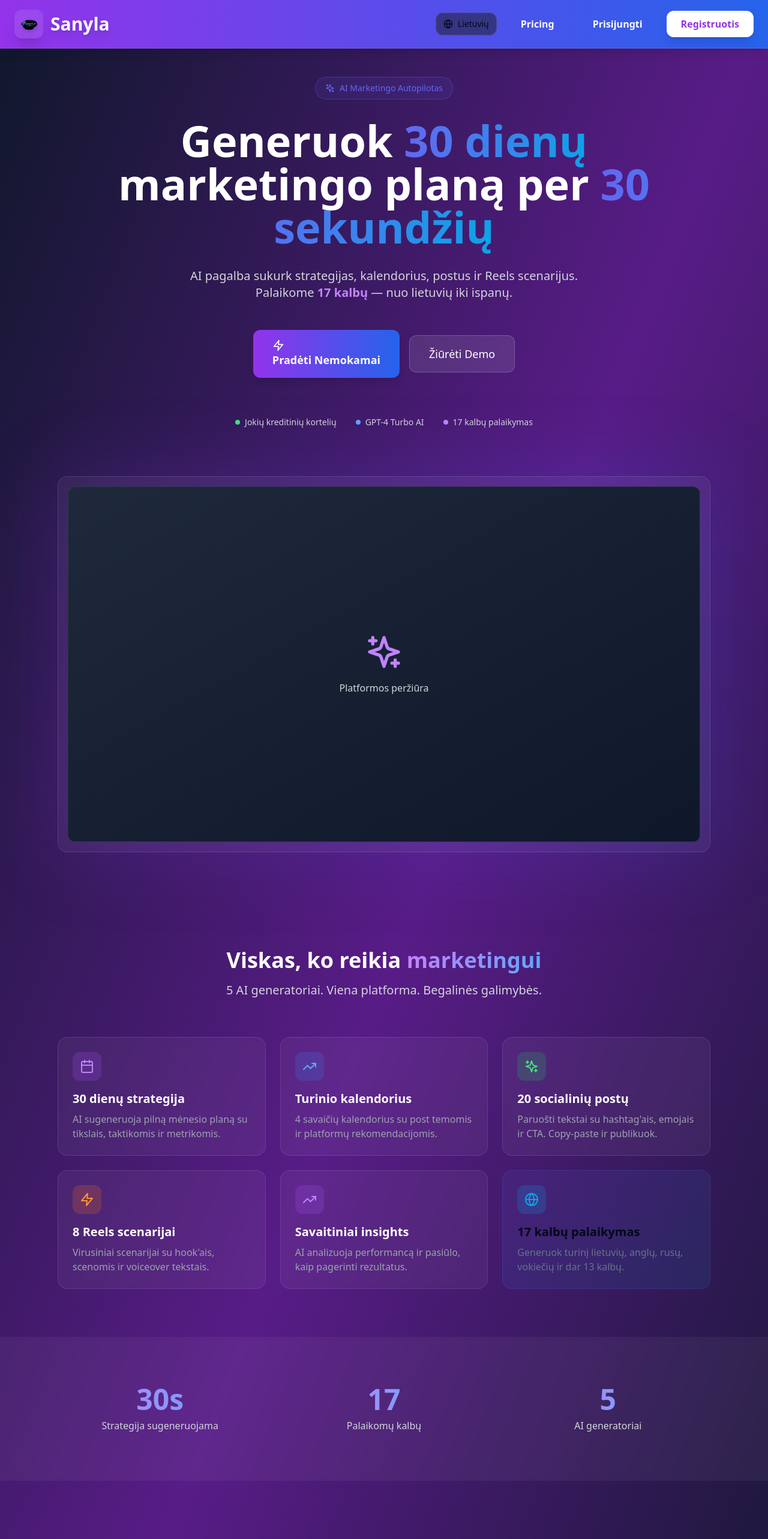
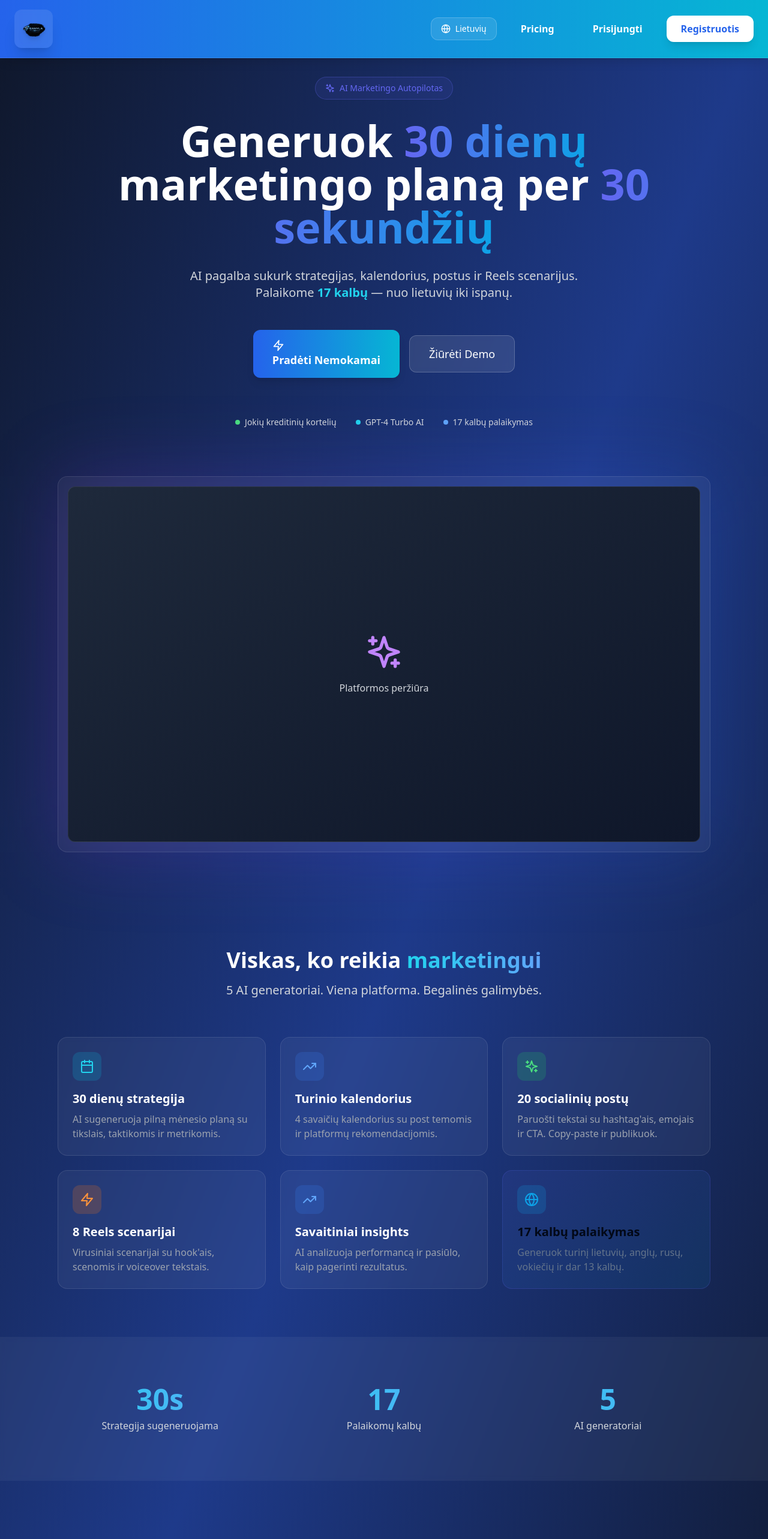
Before and after one commit to valancikas-dot/Sanyla, a Next.js app in the folder apps/web/: page / in a window 1280 px wide. Shown: the top 2566 px of the page at 60% size. Built offline with nearby package versions, Linux system fonts and the light colour scheme.

Commit message:
UI: Logo bigger, remove text, fix colors (purple→cyan/blue), fix language dropdown

```diff
--- a/apps/web/src/app/page.tsx
+++ b/apps/web/src/app/page.tsx
@@ -9,23 +9,23 @@ import { useLanguage } from '@/lib/i18n/LanguageContext';
 export default function HomePage() {
   const { t } = useLanguage();
   return (
-    <div className="min-h-screen bg-gradient-to-br from-slate-900 via-purple-900 to-slate-900">
+    <div className="min-h-screen bg-gradient-to-br from-slate-900 via-blue-900 to-slate-900">
       {/* Navigation */}
-      <nav className="fixed top-0 left-0 right-0 z-50 bg-gradient-to-r from-purple-600 to-blue-600 backdrop-blur-xl border-b border-white/10 shadow-lg">
+      <nav className="fixed top-0 left-0 right-0 z-50 bg-gradient-to-r from-blue-600 to-cyan-500 backdrop-blur-xl border-b border-white/10 shadow-lg">
         <div className="container mx-auto px-6 py-4">
           <div className="flex items-center justify-between">
-            <div className="flex items-center gap-3">
-              <div className="w-12 h-12 rounded-xl flex items-center justify-center overflow-hidden bg-white/10 backdrop-blur-sm p-1.5 shadow-xl">
+            {/* LogoOnly - Bigger */}
+            <Link href="/" className="flex items-center">
+              <div className="w-16 h-16 rounded-xl flex items-center justify-center overflow-hidden bg-white/10 backdrop-blur-sm p-2 shadow-xl hover:scale-105 transition-transform">
                 <Image
                   src="/logo.png"
                   alt="Sanyla"
-                  width={48}
-                  height={48}
+                  width={64}
+                  height={64}
                   className="object-contain drop-shadow-lg"
                 />
               </div>
-              <span className="text-3xl font-bold text-white drop-shadow-lg">Sanyla</span>
-            </div>
+            </Link>
             <div className="flex items-center gap-4">
               <LanguageSelector />
               <Link href="/pricing" className="px-6 py-2.5 text-white hover:bg-white/10 rounded-lg transition-all font-semibold">
@@ -34,7 +34,7 @@ export default function HomePage() {
               <Link href="/auth" className="px-6 py-2.5 text-white hover:bg-white/10 rounded-lg transition-all font-semibold">
                 {t('auth.login_button')}
               </Link>
-              <Link href="/auth" className="px-6 py-2.5 bg-white text-purple-600 hover:bg-white/90 rounded-lg transition-all font-semibold shadow-lg">
+              <Link href="/auth" className="px-6 py-2.5 bg-white text-blue-600 hover:bg-white/90 rounded-lg transition-all font-semibold shadow-lg">
                 {t('auth.signup_button')}
               </Link>
             </div>
@@ -52,18 +52,18 @@ export default function HomePage() {
             </div>
 
             <h1 className="text-5xl md:text-7xl font-black leading-tight text-white">
-              Generuok <span className="text-gradient bg-gradient-to-r from-purple-400 to-blue-400 bg-clip-text text-transparent">30 dienų</span><br />
-              marketingo planą per <span className="text-gradient bg-gradient-to-r from-purple-400 to-blue-400 bg-clip-text text-transparent">30 sekundžių</span>
+              Generuok <span className="text-gradient bg-gradient-to-r from-cyan-400 to-blue-400 bg-clip-text text-transparent">30 dienų</span><br />
+              marketingo planą per <span className="text-gradient bg-gradient-to-r from-cyan-400 to-blue-400 bg-clip-text text-transparent">30 sekundžių</span>
             </h1>
 
             <p className="text-xl text-gray-300 max-w-2xl mx-auto">
               AI pagalba sukurk strategijas, kalendorius, postus ir Reels scenarijus.
-              Palaikome <span className="text-purple-400 font-semibold">17 kalbų</span> —
+              Palaikome <span className="text-cyan-400 font-semibold">17 kalbų</span> —
               nuo lietuvių iki ispanų.
             </p>
 
             <div className="flex flex-col sm:flex-row items-center justify-center gap-4 pt-4">
-              <Link href="/auth" className="btn-primary text-lg px-8 py-4 bg-gradient-to-r from-purple-600 to-blue-600 text-white hover:from-purple-700 hover:to-blue-700 rounded-xl shadow-lg">
+              <Link href="/auth" className="btn-primary text-lg px-8 py-4 bg-gradient-to-r from-blue-600 to-cyan-500 text-white hover:from-blue-700 hover:to-cyan-600 rounded-xl shadow-lg">
                 <Zap className="w-5 h-5 mr-2" />
                 Pradėti Nemokamai
               </Link>
@@ -78,11 +78,11 @@ export default function HomePage() {
                 <span className="text-gray-300">Jokių kreditinių kortelių</span>
               </div>
               <div className="flex items-center gap-2">
-                <div className="w-2 h-2 bg-blue-400 rounded-full animate-pulse" />
+                <div className="w-2 h-2 bg-cyan-400 rounded-full animate-pulse" />
                 <span className="text-gray-300">GPT-4 Turbo AI</span>
               </div>
               <div className="flex items-center gap-2">
-                <div className="w-2 h-2 bg-purple-400 rounded-full animate-pulse" />
+                <div className="w-2 h-2 bg-blue-400 rounded-full animate-pulse" />
                 <span className="text-gray-300">17 kalbų palaikymas</span>
               </div>
             </div>
@@ -107,14 +107,14 @@ export default function HomePage() {
       <section className="py-20 px-6">
         <div className="container mx-auto max-w-6xl">
           <div className="text-center mb-16">
-            <h2 className="text-4xl font-bold mb-4 text-white">Viskas, ko reikia <span className="bg-gradient-to-r from-purple-400 to-blue-400 bg-clip-text text-transparent">marketingui</span></h2>
+            <h2 className="text-4xl font-bold mb-4 text-white">Viskas, ko reikia <span className="bg-gradient-to-r from-cyan-400 to-blue-400 bg-clip-text text-transparent">marketingui</span></h2>
             <p className="text-xl text-gray-300">5 AI generatoriai. Viena platforma. Begalinės galimybės.</p>
           </div>
 
           <div className="grid md:grid-cols-2 lg:grid-cols-3 gap-6">
             <div className="bg-white/5 backdrop-blur-sm p-6 rounded-2xl border border-white/10 hover:bg-white/10 transition-all group">
-              <div className="w-12 h-12 bg-purple-500/20 rounded-xl flex items-center justify-center mb-4 group-hover:scale-110 transition-transform">
-                <Calendar className="w-6 h-6 text-purple-400" />
+              <div className="w-12 h-12 bg-cyan-500/20 rounded-xl flex items-center justify-center mb-4 group-hover:scale-110 transition-transform">
+                <Calendar className="w-6 h-6 text-cyan-400" />
               </div>
               <h3 className="text-xl font-semibold mb-2 text-white">30 dienų strategija</h3>
               <p className="text-gray-400">
@@ -153,8 +153,8 @@ export default function HomePage() {
             </div>
 
             <div className="bg-white/5 backdrop-blur-sm p-6 rounded-2xl border border-white/10 hover:bg-white/10 transition-all group">
-              <div className="w-12 h-12 bg-purple-500/20 rounded-xl flex items-center justify-center mb-4 group-hover:scale-110 transition-transform">
-                <TrendingUp className="w-6 h-6 text-purple-400" />
+              <div className="w-12 h-12 bg-blue-500/20 rounded-xl flex items-center justify-center mb-4 group-hover:scale-110 transition-transform">
+                <TrendingUp className="w-6 h-6 text-blue-400" />
               </div>
               <h3 className="text-xl font-semibold mb-2 text-white">Savaitiniai insights</h3>
               <p className="text-gray-400">
@@ -180,15 +180,15 @@ export default function HomePage() {
         <div className="container mx-auto max-w-6xl">
           <div className="grid md:grid-cols-3 gap-8">
             <div className="text-center space-y-2">
-              <div className="text-5xl font-black bg-gradient-to-r from-purple-400 to-blue-400 bg-clip-text text-transparent">30s</div>
+              <div className="text-5xl font-black bg-gradient-to-r from-cyan-400 to-blue-400 bg-clip-text text-transparent">30s</div>
               <div className="text-gray-300">Strategija sugeneruojama</div>
             </div>
             <div className="text-center space-y-2">
-              <div className="text-5xl font-black bg-gradient-to-r from-purple-400 to-blue-400 bg-clip-text text-transparent">17</div>
+              <div className="text-5xl font-black bg-gradient-to-r from-cyan-400 to-blue-400 bg-clip-text text-transparent">17</div>
               <div className="text-gray-300">Palaikomų kalbų</div>
             </div>
             <div className="text-center space-y-2">
-              <div className="text-5xl font-black bg-gradient-to-r from-purple-400 to-blue-400 bg-clip-text text-transparent">5</div>
+              <div className="text-5xl font-black bg-gradient-to-r from-cyan-400 to-blue-400 bg-clip-text text-transparent">5</div>
               <div className="text-gray-300">AI generatoriai</div>
             </div>
           </div>
@@ -200,13 +200,13 @@ export default function HomePage() {
         <div className="container mx-auto max-w-4xl">
           <div className="bg-white/5 backdrop-blur-sm border border-white/10 text-center space-y-8 p-12 rounded-3xl">
             <h2 className="text-4xl md:text-5xl font-bold text-white">
-              Pasiruošęs <span className="bg-gradient-to-r from-purple-400 to-blue-400 bg-clip-text text-transparent">automatizuoti</span><br />
+              Pasiruošęs <span className="bg-gradient-to-r from-cyan-400 to-blue-400 bg-clip-text text-transparent">automatizuoti</span><br />
               savo marketingą?
             </h2>
             <p className="text-xl text-gray-300 max-w-2xl mx-auto">
               Prisijunk nemokamai ir sugeneruok savo pirmą 30 dienų strategiją per 30 sekundžių.
             </p>
-            <Link href="/auth" className="bg-gradient-to-r from-purple-600 to-blue-600 hover:from-purple-700 hover:to-blue-700 text-white text-lg px-8 py-4 inline-flex items-center rounded-xl shadow-lg">
+            <Link href="/auth" className="bg-gradient-to-r from-blue-600 to-cyan-500 hover:from-blue-700 hover:to-cyan-600 text-white text-lg px-8 py-4 inline-flex items-center rounded-xl shadow-lg">
               <Sparkles className="w-5 h-5 mr-2" />
               Pradėti Dabar
             </Link>
@@ -223,16 +223,15 @@ export default function HomePage() {
         <div className="container mx-auto max-w-6xl">
           <div className="flex flex-col md:flex-row items-center justify-between gap-4">
             <div className="flex items-center gap-2">
-              <div className="w-8 h-8 rounded-lg flex items-center justify-center overflow-hidden">
+              <div className="w-10 h-10 rounded-lg flex items-center justify-center overflow-hidden">
                 <Image
                   src="/logo.png"
                   alt="Sanyla"
-                  width={32}
-                  height={32}
+                  width={40}
+                  height={40}
                   className="object-contain"
                 />
               </div>
-              <span className="text-xl font-bold bg-gradient-to-r from-purple-400 to-blue-400 bg-clip-text text-transparent">Sanyla</span>
             </div>
             <div className="text-sm text-gray-400">
               © 2026 Sanyla. AI Marketing Autopilot.
--- a/apps/web/src/lib/i18n/LanguageSelector.tsx
+++ b/apps/web/src/lib/i18n/LanguageSelector.tsx
@@ -29,21 +29,21 @@ export function LanguageSelector() {
 
   return (
     <div className="relative group">
-      <button className="flex items-center gap-2 px-3 py-2 rounded-xl bg-surface/50 hover:bg-surface border border-white/10 transition-colors">
+      <button className="flex items-center gap-2 px-4 py-2 rounded-xl bg-white/10 hover:bg-white/20 border border-white/20 transition-colors text-white">
         <Globe className="w-4 h-4" />
-        <span className="text-sm">{LANGUAGE_NAMES[language]}</span>
+        <span className="text-sm font-medium">{LANGUAGE_NAMES[language]}</span>
       </button>
 
-      <div className="absolute top-full right-0 mt-2 w-48 bg-surface border border-white/10 rounded-xl shadow-xl opacity-0 invisible group-hover:opacity-100 group-hover:visible transition-all z-50 max-h-[400px] overflow-y-auto">
+      <div className="absolute top-full right-0 mt-2 w-48 bg-slate-800 border border-white/10 rounded-xl shadow-xl opacity-0 invisible group-hover:opacity-100 group-hover:visible transition-all z-50 max-h-[400px] overflow-y-auto">
         <div className="p-2">
           {SUPPORTED_UI_LANGUAGES.map((lang) => (
             <button
               key={lang}
               onClick={() => setLanguage(lang)}
-              className={`w-full text-left px-3 py-2 rounded-lg transition-colors ${
+              className={`w-full text-left px-3 py-2 rounded-lg transition-colors text-sm ${
                 language === lang
-                  ? 'bg-primary text-white'
-                  : 'hover:bg-white/5 text-foreground'
+                  ? 'bg-gradient-to-r from-blue-600 to-cyan-500 text-white font-semibold'
+                  : 'hover:bg-white/5 text-gray-200'
               }`}
             >
               {LANGUAGE_NAMES[lang]}
```
